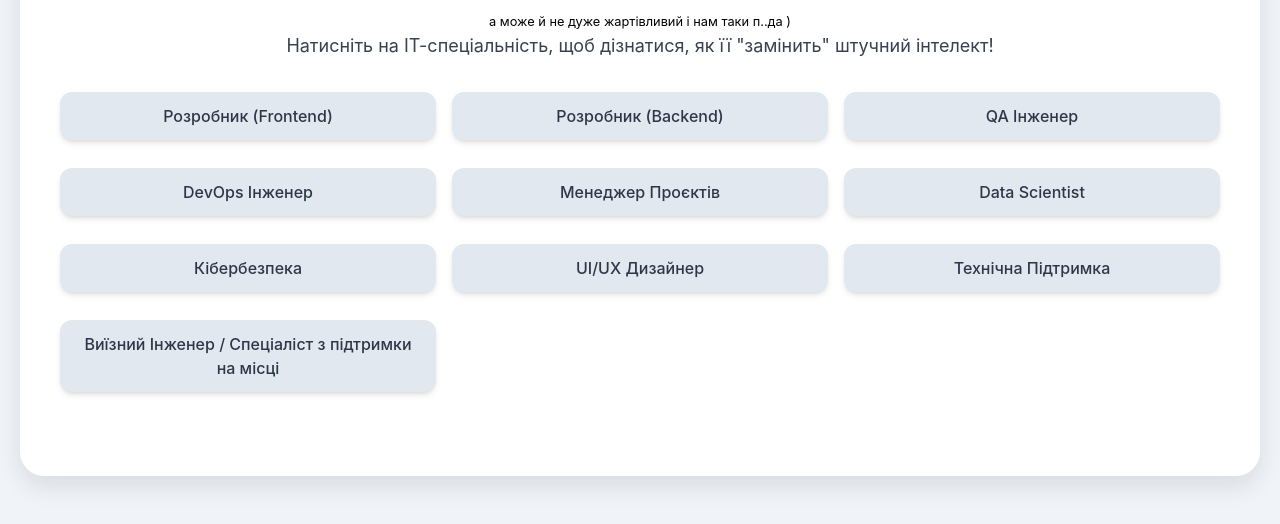
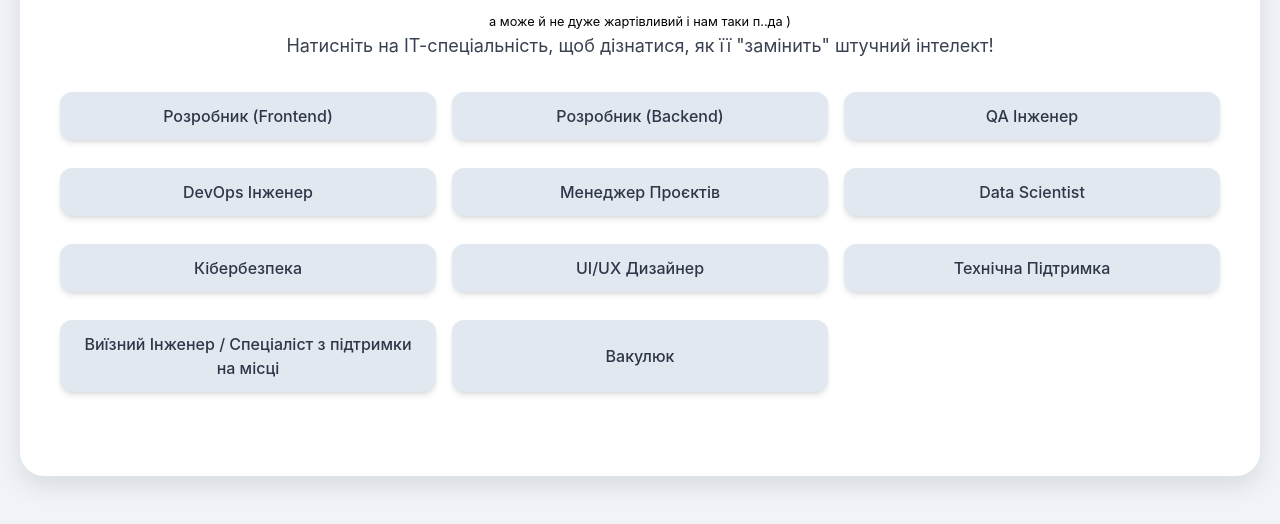
Before and after one commit to linktolik/KorStaticSiteTest, a website: page src/demoForTelegramChat.html in a window 1280 px wide. Shown: the part 250-774 px from the top of the page. Drawn offline with nearby package versions, Linux system fonts and the light colour scheme.

Commit message:
Вакулюк

```diff
--- a/src/demoForTelegramChat.html
+++ b/src/demoForTelegramChat.html
@@ -188,6 +188,10 @@
             {
                 name: "Виїзний Інженер / Спеціаліст з підтримки на місці",
                 description: "ШІ-спеціаліст вирішить 99.9% проблем віддалено. Але коли треба фізично приїхати на дільницю, щоб 'ввімкнути-вимкнути' роутер, який забули включити в розетку... ну, тоді ШІ відправить вам гіфку з котиком і побажає удачі. Деякі речі навіть ШІ не може дематеріалізувати."
+            },
+            {
+                name: "Вакулюк",
+                description: "ШІ-архітектор створить ідеальну стратегію розвитку ІТ-інфраструктури, яка буде масштабуватися до нескінченності, коштуватиме нуль гривень і ніколи не застаріє. А ще він не буде малювати схеми, які ніхто не розуміє, і не попросить збільшити бюджет на 'дослідження нових технологій'."
             }
         ];
 
```
